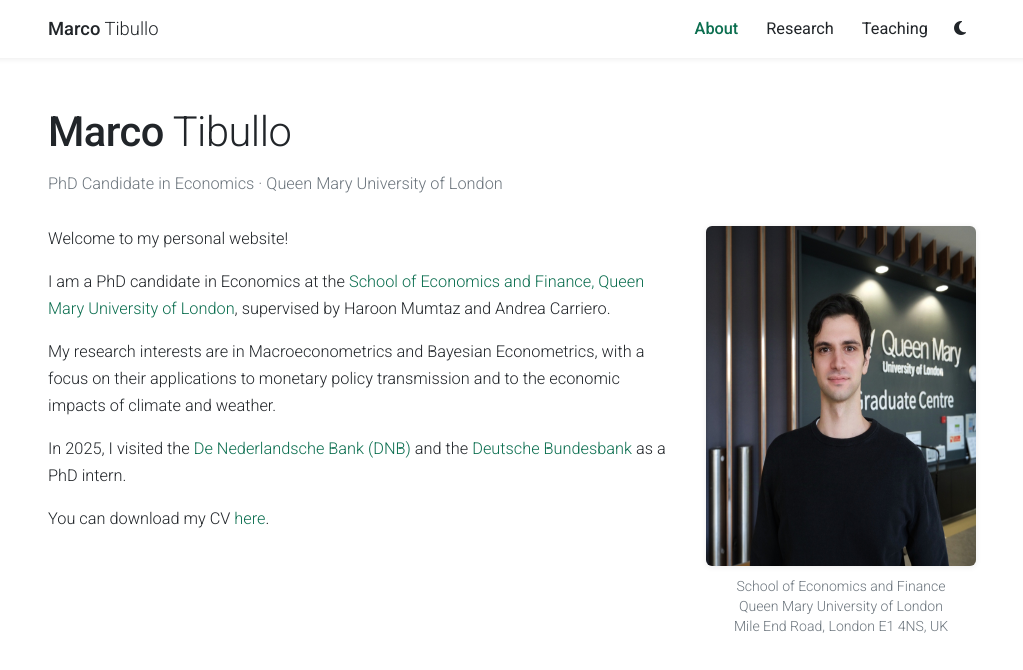
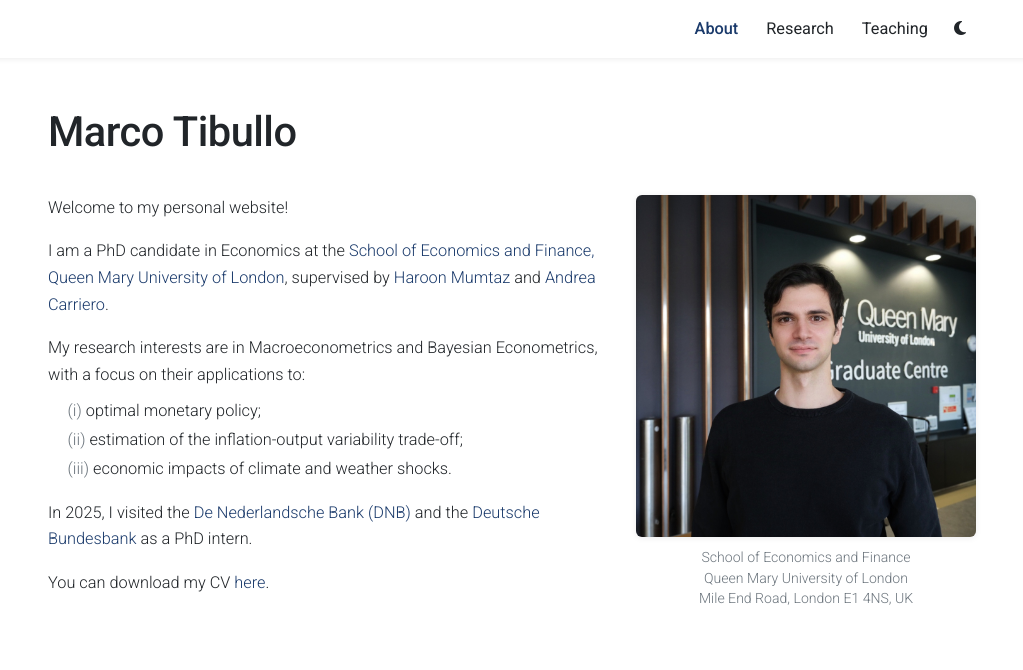
Before and after one commit to marcotibullo/marcotibullo.github.io, a plain HTML site: page index.html in a window 1280 px wide. Shown: the top 670 px of the page, without its empty margins (128-1151 px from the left). Drawn offline with Linux system fonts and the light colour scheme; some icons are missing.

Commit message:
Add files via upload

```diff
--- a/assets/css/style.css
+++ b/assets/css/style.css
@@ -3,8 +3,8 @@
   --bg: #ffffff;
   --text: #212529;
   --muted: #6c757d;
-  --accent: #0b6e4f;          /* change this one value to recolour the site */
-  --accent-soft: rgba(11, 110, 79, 0.08);
+  --accent: #1a3a6b;          /* change this one value to recolour the site */
+  --accent-soft: rgba(26, 58, 107, 0.07);
   --border: #e5e7eb;
   --nav-bg: rgba(255, 255, 255, 0.96);
   --shadow: 0 1px 6px rgba(0, 0, 0, 0.08);
@@ -13,8 +13,8 @@
   --bg: #1c1c1d;
   --text: #e8e8e8;
   --muted: #a0a0a0;
-  --accent: #4cc39a;
-  --accent-soft: rgba(76, 195, 154, 0.12);
+  --accent: #8ab4f0;
+  --accent-soft: rgba(138, 180, 240, 0.12);
   --border: #333;
   --nav-bg: rgba(28, 28, 29, 0.96);
   --shadow: 0 1px 6px rgba(0, 0, 0, 0.5);
@@ -45,7 +45,7 @@
 }
 .navbar .inner {
   max-width: 960px; margin: 0 auto; padding: 0 16px;
-  height: 58px; display: flex; align-items: center; justify-content: space-between;
+  height: 58px; display: flex; align-items: center; justify-content: flex-end;
 }
 .brand { color: var(--text); font-size: 1.15rem; }
 .brand b { font-weight: 500; }
@@ -76,9 +76,8 @@
 /* ---------- Page ---------- */
 main { max-width: 960px; margin: 0 auto; padding: 40px 16px 24px; }
 .post-header h1 {
-  font-size: 2.6rem; font-weight: 300; margin: 0 0 4px; letter-spacing: -0.5px;
+  font-size: 2.6rem; font-weight: 500; margin: 0 0 28px; letter-spacing: -0.5px;
 }
-.post-header h1 b { font-weight: 500; }
 .post-header .desc { color: var(--muted); margin: 0 0 28px; }
 h2 {
   font-size: 1.45rem; font-weight: 400; color: var(--accent);
@@ -88,15 +87,15 @@
 
 /* ---------- Profile (home) ---------- */
 .profile {
-  float: right; width: 32%; max-width: 270px;
+  float: right; width: 38%; max-width: 340px;
   margin: 0 0 20px 32px; text-align: center;
 }
 .profile img {
-  width: 100%; border-radius: 6px; box-shadow: var(--shadow); display: block;
+  width: 100%; height: auto; border-radius: 6px; box-shadow: var(--shadow); display: block;
 }
 .profile .address { font-size: .88rem; color: var(--muted); margin-top: 10px; line-height: 1.45; }
 @media (max-width: 640px) {
-  .profile { float: none; width: 60%; margin: 0 auto 24px; }
+  .profile { float: none; width: 75%; margin: 0 auto 24px; }
 }
 .clearfix::after { content: ""; display: table; clear: both; }
 
@@ -109,6 +108,10 @@
   transition: color .15s, transform .15s;
 }
 .social a:hover { color: var(--accent); transform: translateY(-2px); text-decoration: none; }
+
+.interests { list-style: none; counter-reset: item; padding-left: 1.2em; margin: -0.4em 0 1em; }
+.interests li { counter-increment: item; margin: 2px 0; }
+.interests li::before { content: "(" counter(item, lower-roman) ") "; color: var(--muted); }
 
 /* ---------- Research list ---------- */
 .paper { padding: 14px 0 16px; border-bottom: 1px solid var(--border); }
--- a/index.html
+++ b/index.html
@@ -43,7 +43,6 @@
 <body>
   <nav class="navbar">
     <div class="inner">
-      <a class="brand" href="./"><b>Marco</b> Tibullo</a>
       <button class="menu-toggle" aria-label="Menu"><i class="fa-solid fa-bars"></i></button>
       <ul class="nav-links">
         <li><a class="active" href="./">About</a></li>
@@ -56,13 +55,12 @@
 
   <main>
     <header class="post-header">
-      <h1><b>Marco</b> Tibullo</h1>
-      <p class="desc">PhD Candidate in Economics · Queen Mary University of London</p>
+      <h1>Marco Tibullo</h1>
     </header>
 
     <article class="clearfix">
       <div class="profile">
-        <img src="assets/img/prof_pic.jpg" alt="Marco Tibullo" width="270" height="340">
+        <img src="assets/img/prof_pic.jpg" alt="Marco Tibullo">
         <div class="address">
           School of Economics and Finance<br>
           Queen Mary University of London<br>
@@ -74,16 +72,22 @@
 
       <p>I am a PhD candidate in Economics at the
         <a href="https://www.qmul.ac.uk/sef/">School of Economics and Finance, Queen Mary University of London</a>,
-        supervised by Haroon Mumtaz and Andrea Carriero.</p>
+        supervised by <a href="https://sites.google.com/site/hmumtaz77/">Haroon Mumtaz</a> and
+        <a href="https://scholar.google.com/citations?user=wPasUecAAAAJ&amp;hl=en">Andrea Carriero</a>.</p>
 
       <p>My research interests are in Macroeconometrics and Bayesian Econometrics, with a focus on their
-        applications to monetary policy transmission and to the economic impacts of climate and weather.</p>
+        applications to:</p>
+      <ul class="interests">
+        <li>optimal monetary policy;</li>
+        <li>estimation of the inflation-output variability trade-off;</li>
+        <li>economic impacts of climate and weather shocks.</li>
+      </ul>
 
       <p>In 2025, I visited the <a href="https://www.dnb.nl/en/">De Nederlandsche Bank (DNB)</a> and the
         <a href="https://www.bundesbank.de/en">Deutsche Bundesbank</a> as a PhD intern.</p>
 
       <p>You can download my CV
-        <a href="https://drive.google.com/file/d/1XapebvGPgalwvwjp6fd_jjmblxkwsNKZ/view?usp=drive_link">here</a>.</p>
+        <a href="CV_Tibullo.pdf">here</a>.</p>
     </article>
 
     <div class="social">
```
Also changed, not shown: research.html (+0 -1 lines), teaching.html (+0 -1 lines).
